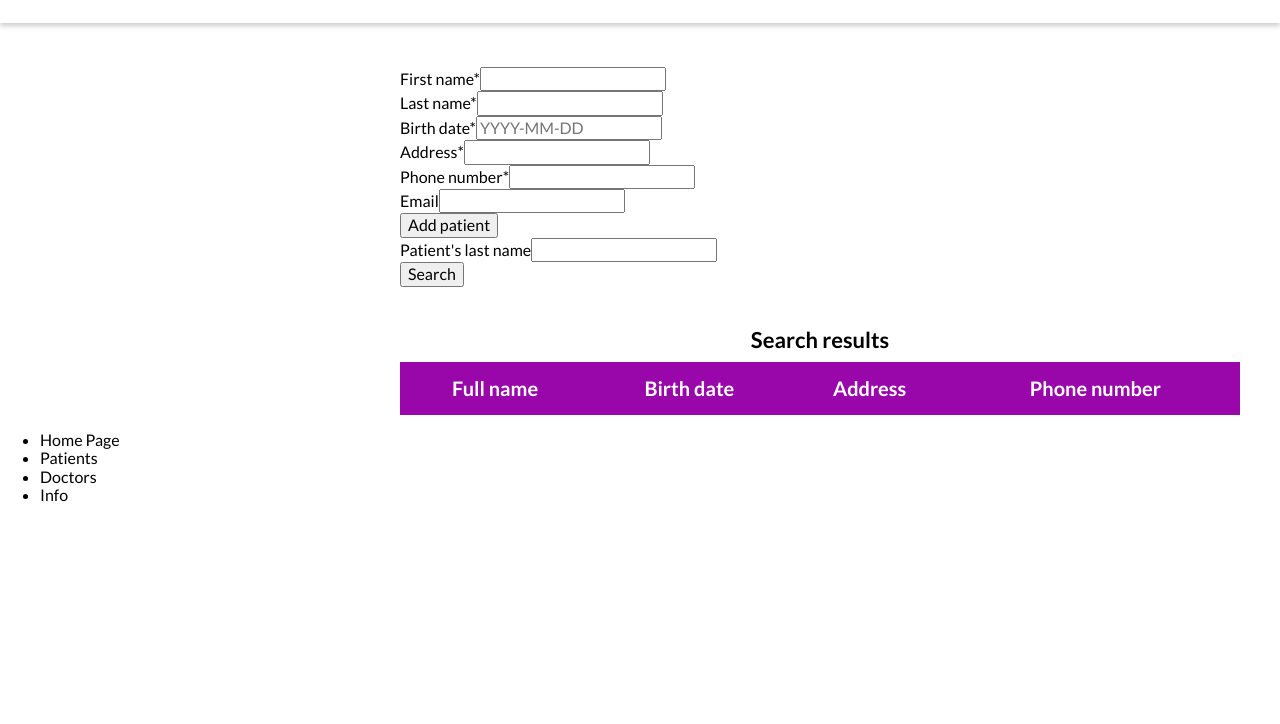
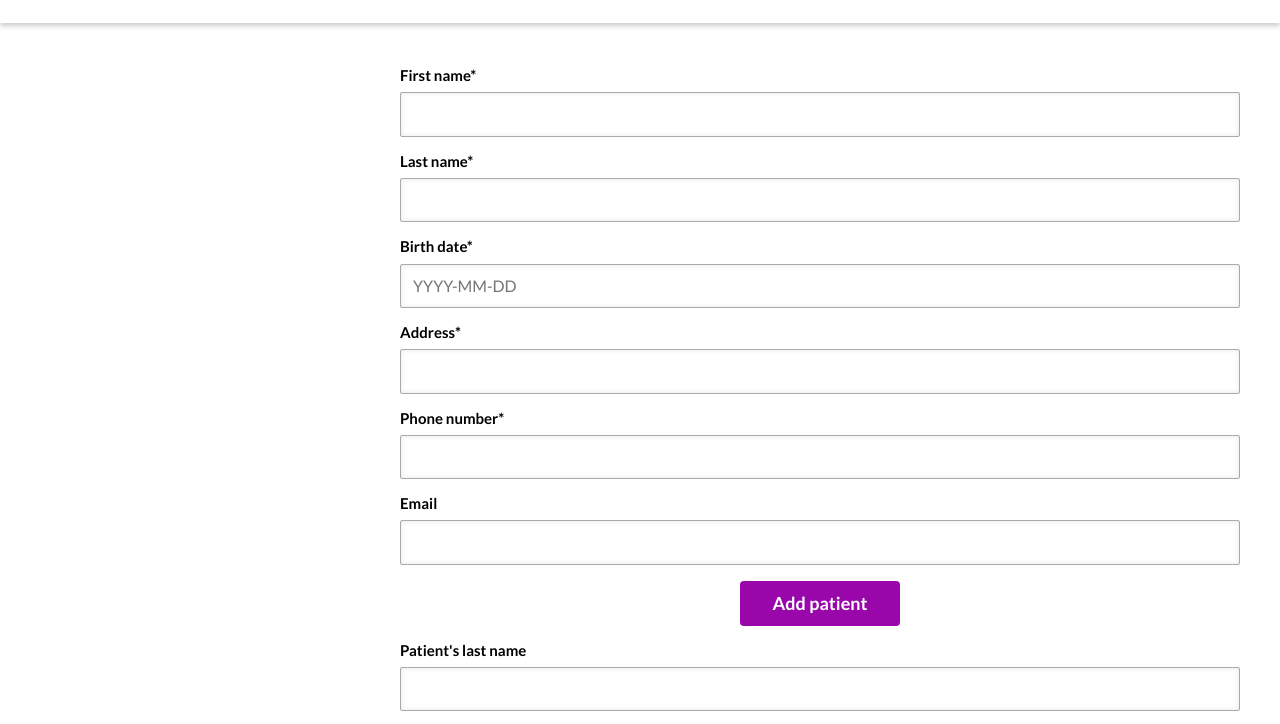
Before and after one commit to ljurak/healthcare-system, a React app in the folder front/: page /patients in a window 1280 px wide. Shown: the part 73-797 px from the top of the page. Built offline with nearby package versions, Linux system fonts and the light colour scheme; what normalizr would draw is missing.

Commit message:
added styling for patients page

```diff
--- a/front/src/index.css
+++ b/front/src/index.css
@@ -6,6 +6,8 @@
 	font-size: 62.5%;
 	--color-main: #9907ab;
 	--color-main-light: rgba(153,7,171,.07);
+	/*--color-main: #7a05a8;
+	--color-main-light: rgba(122,5,168,.07);*/
 }
 
 body {
@@ -110,18 +112,27 @@
 	width: 70%;
 }
 
-.search-form .form-row {
+.form .form-row {
 	margin-bottom: 1.6rem;
 }
 
-.search-form label {
+.form .form-row.error input {
+	background-color: #ffeded;
+	border-color: #d8083e;
+}
+
+.form .form-row.btn {
+	text-align: center;
+}
+
+.form label {
 	display: block;
 	font-size: 1.5rem;
 	margin-bottom: 0.8rem;
 	font-weight: bold;
 }
 
-.search-form input {
+.form input {
 	display: block;
 	width: 100%;
 	padding: 1.2rem;
@@ -132,7 +143,7 @@
 	box-shadow: inset 0 0 5px rgba(0,0,0,.1);
 }
 
-.search-form .submit-btn {
+.form .submit-btn {
 	padding: 1rem 3rem;
 	border: 2px solid transparent;
 	border-radius: 4px;
@@ -143,7 +154,7 @@
 	transition: 0.3s all;
 }
 
-.search-form .submit-btn:hover {
+.form .submit-btn:hover {
 	border: 2px solid var(--color-main);
 	background-color: #fff;
 	color: var(--color-main);
@@ -153,6 +164,7 @@
 	margin-top: 4rem;
 	margin-bottom: 1rem;
 	font-size: 2.2rem;
+	text-transform: uppercase;
 	text-align: center;
 }
 
```
